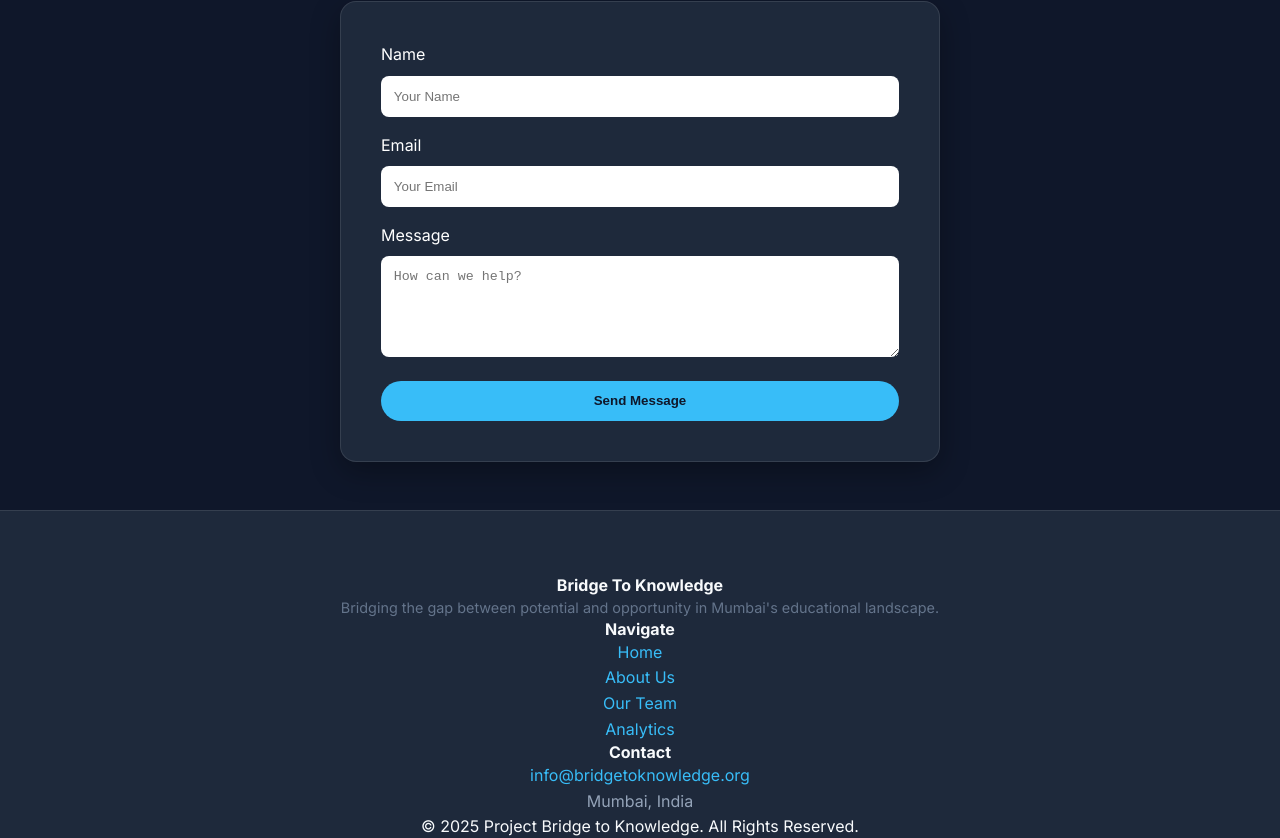
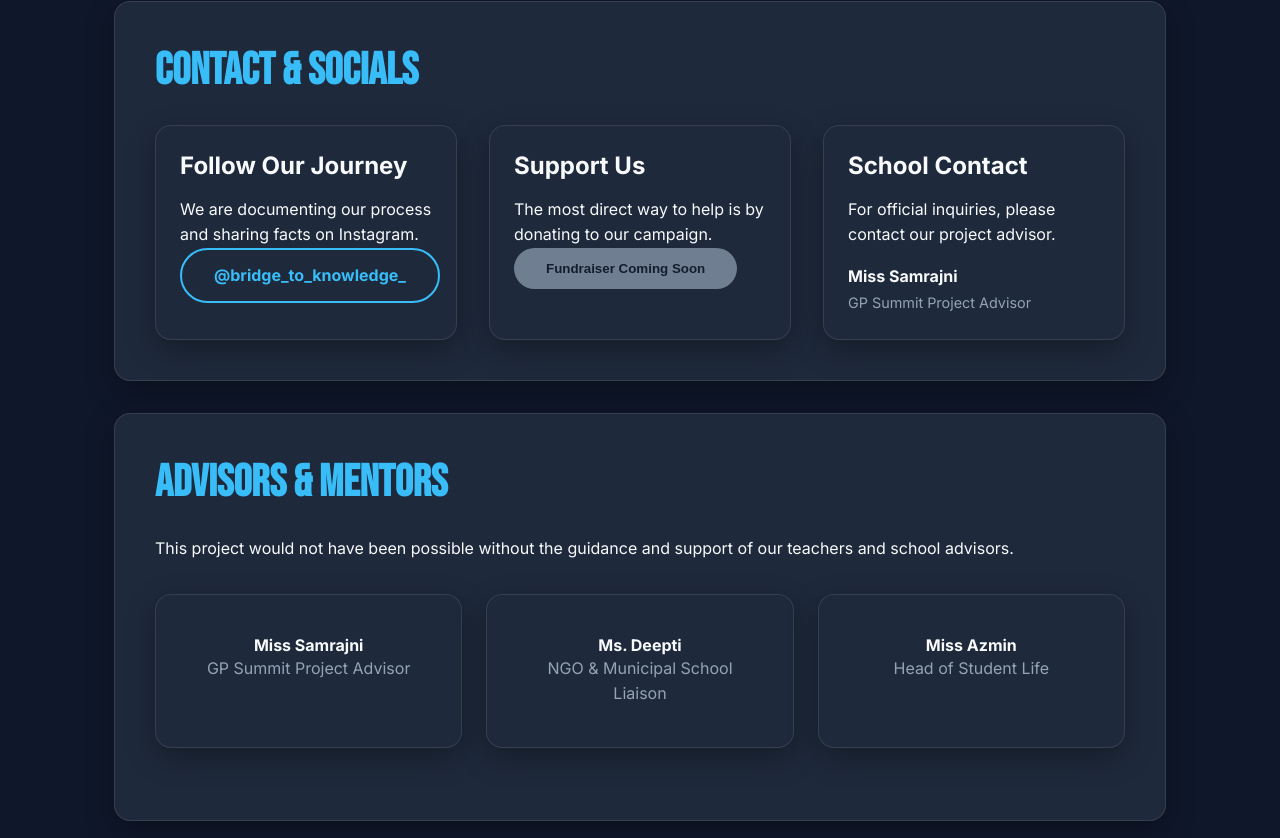
Before and after one commit to Ali-bis/BridgeToKnowledgetest, a React (Vite) app: page /contact in a window 1280 px wide. Shown: the part 428-1266 px from the top of the page. Built offline with nearby package versions, Linux system fonts and the light colour scheme.

Commit message:
Update Contact.jsx

```diff
--- a/src/pages/Contact.jsx
+++ b/src/pages/Contact.jsx
@@ -4,27 +4,64 @@ const Contact = () => {
   return (
     <div className="container">
       <div className="hero-banner">
-        <h1>GET IN TOUCH</h1>
-        <p>Have questions or want to contribute? Reach out to us.</p>
+        <h1>GET INVOLVED</h1>
+        <p>Connect with us, support the cause, or reach out to our mentors.</p>
       </div>
 
-      <div className="page-section" style={{ maxWidth: '600px', margin: '0 auto' }}>
-        <form onSubmit={(e) => e.preventDefault()}>
-          <div style={{ marginBottom: '1rem' }}>
-            <label style={{ display: 'block', color: 'white', marginBottom: '0.5rem' }}>Name</label>
-            <input type="text" style={{ width: '100%', padding: '0.8rem', borderRadius: '8px', border: 'none' }} placeholder="Your Name" />
+      {/* CONTACT & SOCIALS */}
+      <div className="page-section">
+        <h2>CONTACT & SOCIALS</h2>
+        <div style={{ display: 'grid', gridTemplateColumns: 'repeat(auto-fit, minmax(250px, 1fr))', gap: '2rem' }}>
+
+          <div className="highlight-card">
+            <h3>Follow Our Journey</h3>
+            <p>We are documenting our process and sharing facts on Instagram.</p>
+            <a href="https://www.instagram.com/bridge_to_knowledge_/" className="btn btn-secondary" target="_blank" rel="noopener noreferrer">
+              @bridge_to_knowledge_
+            </a>
           </div>
-          <div style={{ marginBottom: '1rem' }}>
-            <label style={{ display: 'block', color: 'white', marginBottom: '0.5rem' }}>Email</label>
-            <input type="email" style={{ width: '100%', padding: '0.8rem', borderRadius: '8px', border: 'none' }} placeholder="Your Email" />
+
+          <div className="highlight-card">
+            <h3>Support Us</h3>
+            <p>The most direct way to help is by donating to our campaign.</p>
+            <button className="btn btn-disabled" disabled>
+              Fundraiser Coming Soon
+            </button>
           </div>
-          <div style={{ marginBottom: '1rem' }}>
-            <label style={{ display: 'block', color: 'white', marginBottom: '0.5rem' }}>Message</label>
-            <textarea rows="5" style={{ width: '100%', padding: '0.8rem', borderRadius: '8px', border: 'none' }} placeholder="How can we help?"></textarea>
+
+          <div className="highlight-card">
+            <h3>School Contact</h3>
+            <p>For official inquiries, please contact our project advisor.</p>
+            <p style={{ marginTop: '1rem', fontWeight: 'bold' }}>Miss Samrajni</p>
+            <span style={{ fontSize: '0.9rem', color: 'var(--text-muted)' }}>GP Summit Project Advisor</span>
           </div>
-          <button className="btn" style={{ width: '100%' }}>Send Message</button>
-        </form>
+
+        </div>
       </div>
+
+      {/* ADVISORS SECTION */}
+      <div className="page-section">
+        <h2>ADVISORS & MENTORS</h2>
+        <p style={{ marginBottom: '2rem' }}>
+          This project would not have been possible without the guidance and support of our teachers and school advisors.
+        </p>
+
+        <div className="team-grid-2col" style={{ gridTemplateColumns: '1fr 1fr 1fr' }}> {/* Forced 3 col for advisors */}
+          <div className="team-member">
+            <h4>Miss Samrajni</h4>
+            <p style={{ color: 'var(--text-muted)' }}>GP Summit Project Advisor</p>
+          </div>
+          <div className="team-member">
+            <h4>Ms. Deepti</h4>
+            <p style={{ color: 'var(--text-muted)' }}>NGO & Municipal School Liaison</p>
+          </div>
+          <div className="team-member">
+            <h4>Miss Azmin</h4>
+            <p style={{ color: 'var(--text-muted)' }}>Head of Student Life</p>
+          </div>
+        </div>
+      </div>
+
     </div>
   );
 };
```
